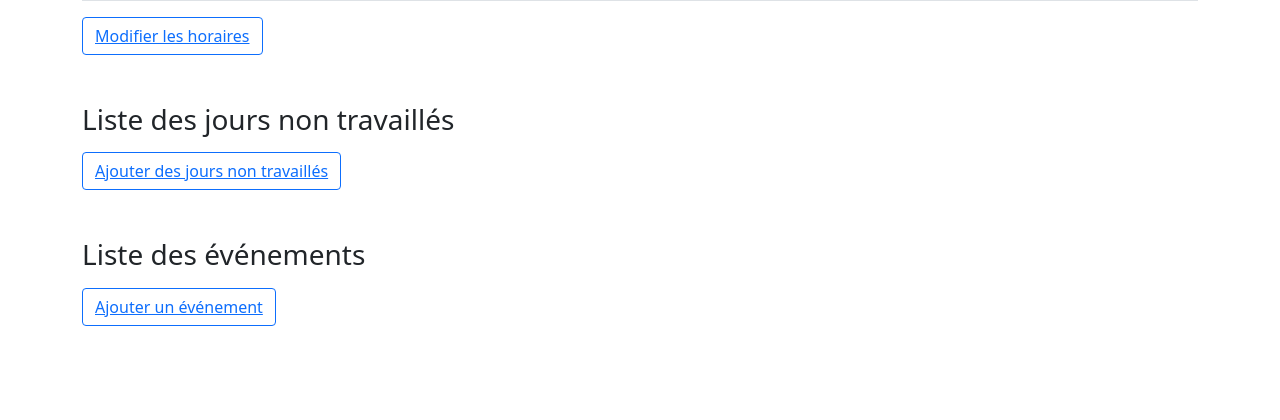
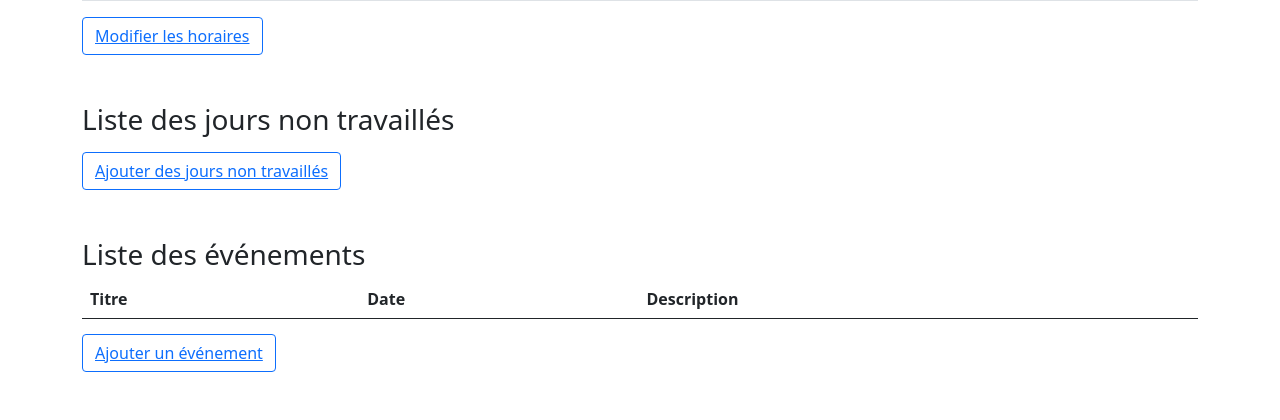
Before and after one commit to agcapitaine/P2ICapitaine, a PHP site: page /Gestion.php in a window 1280 px wide. Shown: the part 724-1144 px from the top of the page. Before the commit the page ends 1050 px from the top, so only its background shows below. Run offline with PHP 8.4, Linux system fonts and the light colour scheme; data comes from the database, SQL or seed files in the repository; tables that the repository leaves empty hold one stand-in row (values such as "Sample post"); lists and menus that the app fills with data are empty.

Commit message:
presentation finie

```diff
--- a/RescueRH/Gestion.php
+++ b/RescueRH/Gestion.php
@@ -8,7 +8,7 @@ $heuresPrevues = openDb()->prepare('select * from heuresprevues where annee=?');
 $heuresPrevues->execute(array($annee));
 $joursnontravailles = openDb()->prepare('select * from joursnontravailles where year(dateArret)=?');
 $joursnontravailles->execute(array($annee));
-$evenements = openDb()->prepare('select * from joursnontravailles where year(dateArret)=?');
+$evenements = openDb()->prepare('select * from evenement where year(dateEvenement)=?');
 $evenements->execute(array($annee));
 ?>
 
@@ -69,21 +69,33 @@ $evenements->execute(array($annee));
 
 <br><br><br>
 <h3>Liste des événements</h3>
-<div>
-    <ol>
-    <?php foreach ($joursnontravailles as $jours) { ?>
-        <ul class="list-group">
-        <li class="list-group-item">
-            <?=$jours['dateArret'] ?>
-        </li>
-        </ul>
-    <?php } ?>
-    </ol>
+<table class="table">
+  <thead>
+    <tr>
+      <th scope="col">Titre</th>
+      <th scope="col">Date</th>
+      <th scope="col">Description</th>
+    </tr>
+  </thead>
+  <tbody>
+    <tr>
 
-</div>
+      <?php foreach ($evenements as $event){?>
+        <th scope="row"><?= $event['titre'] ?></th>
+        <td><?= $event['dateEvenement'] ?></td>
+        <td><?= $event['description'] ?></td>
+
+    </tr>
+    <?php
+    } ?>
+  </tbody>
+</table>
+
 <button type="button" class="btn btn-outline-primary"><a href="AjouterEvent.php">Ajouter un événement</a></button>
 
-
+<br>
+<br>
+<br>
 
 
 
```
